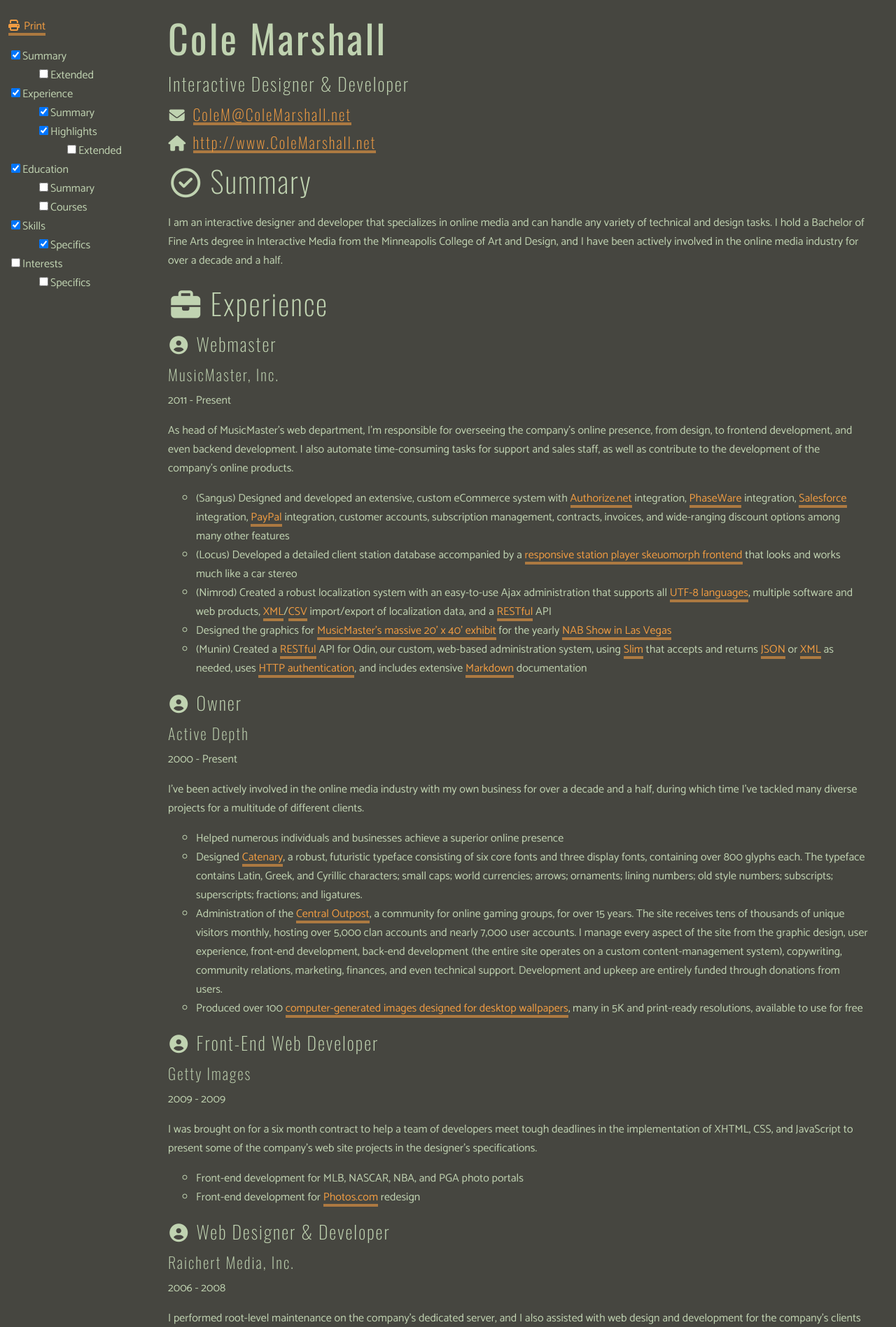
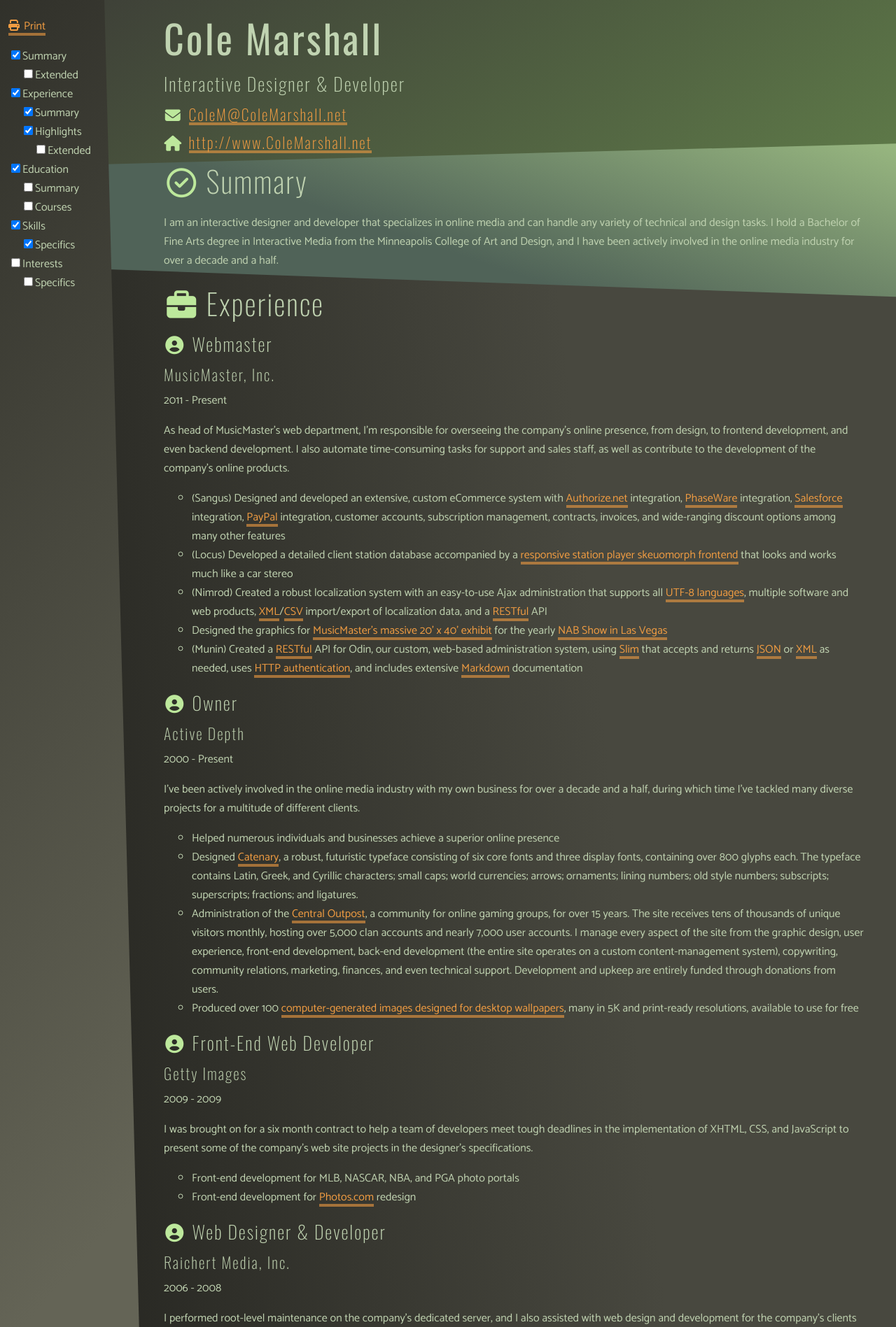
Before and after one commit to ccmars/colemarshall.net, a PHP site: page /resume.php in a window 1280 px wide. Shown: the top 1897 px of the page at 70% size. Run offline with PHP 8.4, Linux system fonts and the light colour scheme; style sheets or scripts are compiled from the project's sources; some libraries are stand-ins or nearby versions.

Commit message:
Resume color bands

```diff
--- a/resume.js
+++ b/resume.js
@@ -1,29 +1,35 @@
 function resumeOptions() {
 	let highlightsDefault = 5;
+	let showHideSpeed = 200;
 	$('.resumeOptions input[type="checkbox"]').each(function () {
 		if ($(this).attr('data-section').match(/-extended/)) {
 			if ($(this).attr('data-section').match(/summary/)) {
 				if ($(this).is(':checked')) {
-					$('#resume').find('> div [data-section="summary"] p:nth-of-type(n+2)').show();
+					$('#resume').find('> div [data-section="summary"] p:nth-of-type(n+2)').fadeIn(showHideSpeed,function () { resizeBands() });
 				} else {
-					$('#resume').find('> div [data-section="summary"] p:nth-of-type(n+2)').hide();
+					$('#resume').find('> div [data-section="summary"] p:nth-of-type(n+2)').fadeOut(showHideSpeed,function () { resizeBands() });
 				}
 			} else if ($(this).attr('data-section').match(/highlights/)) {
 				if ($(this).is(':checked')) {
-					$('#resume').find('> div [data-section$="highlights"] li:nth-child(n+' + (highlightsDefault + 1) + ')').show();
+					$('#resume').find('> div [data-section$="highlights"] li:nth-child(n+' + (highlightsDefault + 1) + ')').fadeIn(showHideSpeed,function () { resizeBands() });
 				} else {
-					$('#resume').find('> div [data-section$="highlights"] li:nth-child(n+' + (highlightsDefault + 1) + ')').hide();
+					$('#resume').find('> div [data-section$="highlights"] li:nth-child(n+' + (highlightsDefault + 1) + ')').fadeOut(showHideSpeed,function () { resizeBands() });
 				}
 			}
 		} else {
 			if ($(this).is(':checked')) {
-				console.log($(this).attr('data-section') + ' show');
-				$('#resume').find('> div [data-section="' + $(this).attr('data-section') + '"]').show();
+				$('#resume').find('> div [data-section="' + $(this).attr('data-section') + '"]').fadeIn(showHideSpeed,function () { resizeBands() });
 			} else {
-				console.log($(this).attr('data-section') + ' hide');
-				$('#resume').find('> div [data-section="' + $(this).attr('data-section') + '"]').hide();
+				$('#resume').find('> div [data-section="' + $(this).attr('data-section') + '"]').fadeOut(showHideSpeed,function () { resizeBands() });
 			}
 		}
+		resizeBands();
+	});
+}
+
+function resizeBands() {
+	$('#resume div div[data-section] div').each(function() {
+		$(this).height($(this).parent().height()+300);
 	});
 }
 
@@ -36,4 +42,9 @@
 	$('.resumeOptions .print').click(function() {
 		window.print();
 	});
+
+	resizeBands();
+	$(window).resize(function() {
+		resizeBands();
+	});
 });
--- a/resume.php
+++ b/resume.php
@@ -17,7 +17,6 @@
 	</head>
 	<body>
 		<main id='resume'>
-			<nav class='resumeOptionsSpacer'></nav>
 			<nav class='resumeOptions'>
 				<ul>
 					<!--<li><a><span class='fa fa-save'></span>Save</a></li>-->
@@ -64,15 +63,20 @@
 				</ul>
 			</nav>
 			<div>
-				<h1><?php echo $resume->basics->name; ?></h1>
-				<h3><?php echo $resume->basics->label; ?></h3>
-				<h4><span class='fa fa-envelope fa-fw'></span><a href='mailto:<?php echo $resume->basics->email; ?>'><?php echo $resume->basics->email; ?></a></h4>
-				<h4><span class='fa fa-home fa-fw'></span><a href='<?php echo $resume->basics->website; ?>'><?php echo $resume->basics->website; ?></a></h4>
+				<div data-section='header'>
+					<div></div>
+					<h1><?php echo $resume->basics->name; ?></h1>
+					<h3><?php echo $resume->basics->label; ?></h3>
+					<h4><span class='fa fa-envelope fa-fw'></span><a href='mailto:<?php echo $resume->basics->email; ?>'><?php echo $resume->basics->email; ?></a></h4>
+					<h4><span class='fa fa-home fa-fw'></span><a href='<?php echo $resume->basics->website; ?>'><?php echo $resume->basics->website; ?></a></h4>
+				</div>
 				<div data-section='summary'>
+					<div></div>
 					<h2><span class='fa fa-check-circle-o fa-fw'></span>Summary</h2>
 					<?php echo $parsedown->text($resume->basics->summary); ?>
 				</div>
 				<div data-section='experience'>
+					<div></div>
 					<h2><span class='fa fa-briefcase fa-fw'></span>Experience</h2>
 					<?php
 					foreach ($resume->work as $work) {
@@ -91,6 +95,7 @@
 					?>
 				</div>
 				<div data-section='education'>
+					<div></div>
 					<h2><span class='fa fa-graduation-cap fa-fw'></span>Education</h2>
 					<?php
 					foreach ($resume->education as $education) { ?>
@@ -111,6 +116,7 @@
 					} ?>
 				</div>
 				<div data-section='skills'>
+					<div></div>
 					<h2><span class='fa fa-tasks fa-fw'></span>Skills</h2>
 					<?php
 					foreach ($resume->skills as $skill) { ?>
@@ -126,6 +132,7 @@
 					} ?>
 				</div>
 				<div data-section='interests'>
+					<div></div>
 					<h2><span class='fa fa-smile-o fa-fw'></span>Interests</h2>
 					<?php
 					foreach ($resume->interests as $interest) { ?>
--- a/style.scss
+++ b/style.scss
@@ -68,6 +68,7 @@
 	@media #{$mobile}, print {
 		font-size:36px;
 		line-height:42px;
+		letter-spacing:1px;
 	}
 }
 
@@ -76,6 +77,7 @@
 
 	@media #{$mobile}, print {
 		font-size:28px;
+		letter-spacing:1px;
 	}
 }
 
@@ -84,6 +86,7 @@
 
 	@media #{$mobile}, print {
 		font-size:22px;
+		letter-spacing:1px;
 	}
 }
 
@@ -92,6 +95,7 @@
 
 	@media #{$mobile}, print {
 		font-size:16px;
+		letter-spacing:1px;
 	}
 }
 
@@ -233,25 +237,15 @@
 // Resume
 main#resume {
 	$navigationWidth:200px;
-	nav.resumeOptionsSpacer {
-		width:$navigationWidth;
-		height:1px;
-		float:left;
-
-		@media #{$mobile} {
-			display:none;
-		}
-
-		@media print {
-			display:none;
-		}
-	}
+	$resumeMaxWidth:1000px;
+	background:linear-gradient(132deg, $color-dark-ultra 0%,lighten($color-dark-ultra,20%) 60%);
 
 	nav.resumeOptions {
 		padding:8px 12px;
 		position:fixed;
 		width:$navigationWidth;
 		user-select:none;
+		z-index:2;
 
 		@media #{$mobile} {
 			display:none;
@@ -263,6 +257,10 @@
 
 		> ul {
 			padding:0;
+
+			ul {
+				padding-left:18px;
+			}
 		}
 
 		ul {
@@ -272,13 +270,32 @@
 		span.fa {
 			margin-right:6px;
 		}
+
+		@media screen {
+			&:before {
+				content:"";
+				position:absolute;
+				top:-10px;
+				left:-80px;
+				width:120%;
+				height:3072px;
+				background:linear-gradient(132deg, $color-dark-ultra 0%,lighten($color-dark-ultra,20%) 60%);
+				transform:skewx(1.5deg);
+				z-index:-1;
+			}
+		}
 	}
 
 	> div {
+		margin:auto;
+		padding:8px 12px 8px $navigationWidth;
+		position:relative;
+		z-index:1;
 		overflow:hidden;
-		max-width:1000px;
-		margin:auto;
-		padding:8px 12px;
+
+		@media #{$mobile}, print {
+			padding:12px 16px;
+		}
 
 		ul {
 			list-style-type:circle;
@@ -286,6 +303,50 @@
 
 		.fa {
 			margin-right:8px;
+			color:saturate($color-green-light,35%);
+		}
+
+		@media screen {
+			@mixin resumeColorBand($color,$angle,$top:auto) {
+				max-width:$resumeMaxWidth;
+				margin:auto;
+
+				div {
+					content:"";
+					position:absolute;
+					width:100%;
+					height:100px;
+					margin-top:$top;
+					left:0;
+					background:$color;
+					transform:skewY($angle);
+					z-index:-1;
+				}
+			}
+
+			[data-section='header'] {
+				@include resumeColorBand(linear-gradient(-32deg, darken($color-green-light,35%) 0%,darken($color-dark,4%) 100%),-2deg,-50px);
+			}
+
+			[data-section='summary'] {
+				@include resumeColorBand(linear-gradient(20deg, $color-green-dark 60%,darken($color-green-light,15%) 100%),-1.5deg,-5px);
+			}
+
+			[data-section='experience'] {
+				@include resumeColorBand(linear-gradient(-96deg, lighten($color-dark-ultra,10%) 32%,darken($color-dark-ultra,5%) 100%),2deg);
+			}
+
+			[data-section='education'] {
+				@include resumeColorBand(linear-gradient(40deg, desaturate(darken($color-green-light,60%),10%)  0%,desaturate(darken($color-green-light,40%),20%) 100%),-2deg,-10px);
+			}
+
+			[data-section='skills'] {
+				@include resumeColorBand(linear-gradient(-162deg, lighten($color-green-dark,5%) 10%,darken($color-dark,5%) 100%),3deg,10px);
+			}
+
+			[data-section='interests'] {
+				@include resumeColorBand(linear-gradient(162deg, darken($color-green-dark,10%) 10%,desaturate(darken($color-green-light,65%),10%) 100%),-2deg,-20px);
+			}
 		}
 	}
 }
```
